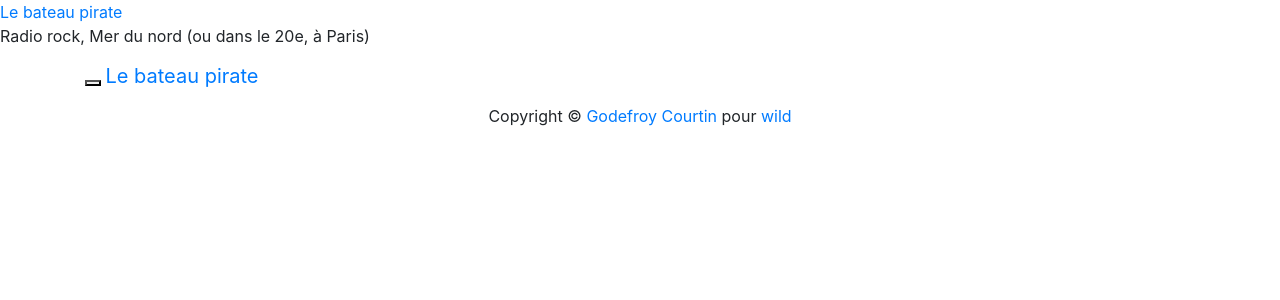
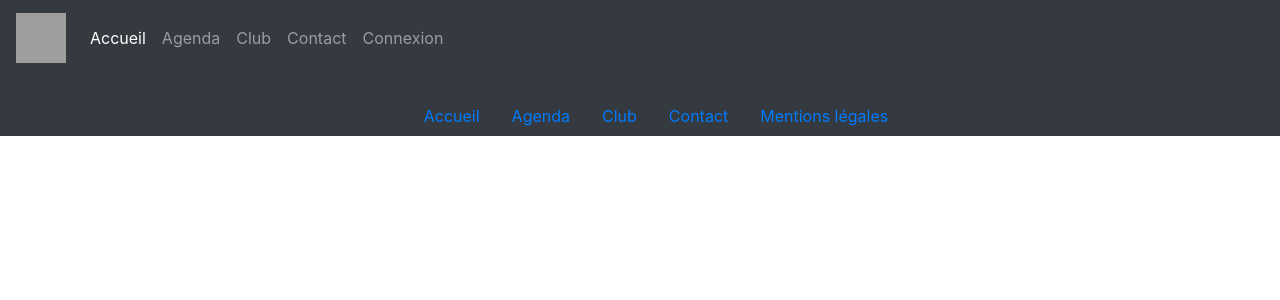
Before and after one commit to GodefroyCourtin/projet3-bridge, a Django app: template bridge/club/templates/club/base.html in a window 1280 px wide. Shown: the top 300 px of the page. Run offline with Django 3.2, Linux system fonts and the light colour scheme; the template is opened without the code that fills it, so the values that code supplies are empty; some libraries are stand-ins or nearby versions; grey boxes are pictures that could not be loaded.

Commit message:
modification de base.html

```diff
--- a/bridge/club/templates/club/base.html
+++ b/bridge/club/templates/club/base.html
@@ -1,66 +1,46 @@
-<!DOCTYPE html>
+<!doctype html>
+
 <html lang="fr">
 
 <head>
-    <meta charset="utf-8">
-    <title></title>
-    <meta name="viewport" content="width=device-width, initial-scale=1">
-    {% load static %}
-
-    <link rel="stylesheet" href="https://stackpath.bootstrapcdn.com/bootstrap/4.3.1/css/bootstrap.min.css"
-        integrity="sha384-ggOyR0iXCbMQv3Xipma34MD+dH/1fQ784/j6cY/iJTQUOhcWr7x9JvoRxT2MZw1T" crossorigin="anonymous">
-
-    <link rel="stylesheet" type="text/css" href="{% static 'club/css/styles.css' %}" />
-
-    <!-- Fonts -->
-    <link
-        href="https://fonts.googleapis.com/css?family=Open+Sans:300italic,400italic,600italic,700italic,800italic,400,300,600,700,800"
-        rel="stylesheet" type="text/css">
-    <link
-        href="https://fonts.googleapis.com/css?family=Josefin+Slab:100,300,400,600,700,100italic,300italic,400italic,600italic,700italic"
-        rel="stylesheet" type="text/css">
-
-    <!-- HTML5 Shim and Respond.js IE8 support of HTML5 elements and media queries -->
-    <!-- WARNING: Respond.js doesn't work if you view the page via file:// -->
-    <!--[if lt IE 9]>
-        <script src="https://oss.maxcdn.com/libs/html5shiv/3.7.0/html5shiv.js"></script>
-        <script src="https://oss.maxcdn.com/libs/respond.js/1.4.2/respond.min.js"></script>
-    <![endif]-->
+    <meta charset="UTF-8">
+    <title>Groupement Amical des Bridgeurs Olivetains</title>
+    <meta name="description" content="Carrousel bridge club">
+    <meta name="viewport" content="width=device-width, initial-scale=1.0">
+    <link rel="stylesheet" href="https://maxcdn.bootstrapcdn.com/bootstrap/4.5.2/css/bootstrap.min.css">
+    <link rel="stylesheet" href="styles.css">
 </head>
 
 <body>
+    <nav class="navbar navbar-dark navbar-expand-lg navbar fixed-top bg-dark">
+        <a class='navbar-brand' href="#">
+            <img src="logo.jpg" width="50" height="50" alt="Logo bridge olivetain">
+        </a>
+        <button class="navbar-toggler" type="button" data-toggle="collapse" data-target="#navbarSupportedContent"
+            aria-controls="navbarSupportedContent" aria-expanded="false" aria-label="Toggle navigation">
+            <span class="navbar-toggler-icon"></span>
+        </button>
 
-    <div class="brand"><a href="/">Le bateau pirate</a></div>
-    <div class="address-bar">Radio rock, Mer du nord (ou dans le 20e, à Paris)</div>
-
-    <!-- Navigation -->
-    <nav class="navbar navbar-default" role="navigation">
-        <div class="container">
-            <!-- Brand and toggle get grouped for better mobile display -->
-            <div class="navbar-header">
-                <button type="button" class="navbar-toggle" data-toggle="collapse"
-                    data-target="#bs-example-navbar-collapse-1">
-                    <span class="sr-only">Menu</span>
-                    <span class="icon-bar"></span>
-                    <span class="icon-bar"></span>
-                    <span class="icon-bar"></span>
-                </button>
-                <!-- navbar-brand is hidden on larger screens, but visible when the menu is collapsed -->
-                <a class="navbar-brand" href="index.html">Le bateau pirate</a>
-            </div>
-            <!-- Collect the nav links, forms, and other content for toggling -->
-            <div class="collapse navbar-collapse" id="bs-example-navbar-collapse-1">
-                <ul class="nav navbar-nav">
-                    <li>
-                        <a href="#">Tous nos disques</a>
-                    </li>
-                </ul>
-            </div>
-            <!-- /.navbar-collapse -->
+        <div class="collapse navbar-collapse" id="navbarSupportedContent">
+            <ul class="navbar-nav mr-auto">
+                <li class="nav-item active">
+                    <a class="nav-link" href="#">Accueil <span class="sr-only">(current)</span></a>
+                </li>
+                <li class="nav-item">
+                    <a class="nav-link" href="#">Agenda</a>
+                </li>
+                <li>
+                    <a class="nav-link" href="#">Club</a>
+                </li>
+                <li>
+                    <a class="nav-link " href="#">Contact</a>
+                </li>
+                <li>
+                    <a class="nav-link" href="#">Connexion
+                </li>
+            </ul>
         </div>
-        <!-- /.container -->
     </nav>
-
 
     <div class="container">
         <div class="row">
@@ -70,24 +50,21 @@
         </div>
     </div>
 
-
-    <footer>
+    <footer id="sticky-footer" class="page-footer bg-dark">
         <div class="container">
-            <div class="row">
-                <div class="col-lg-12 text-center">
-                    <p>Copyright &copy; <a href="http://bit.ly/36nxNJS" target="_blank">Godefroy Courtin</a> pour
-                        <a href="https://wildcodeschool.com" target="_blank">wild</a></p>
-                </div>
+            <div class="row text-center d-flex justify-content-center pt-5 mb-3 ">
+                <a class="nav-link" href="#">Accueil</a>
+                <a class="nav-link" href="#">Agenda</a>
+                <a class="nav-link" href="#">Club</a>
+                <a class="nav-link" href="#">Contact</a>
+                <a class="nav-link" href="#">Mentions légales</a>
             </div>
-        </div>
     </footer>
 
-    <!-- jQuery -->
-    <!-- <script src="{% static 'store/js/jquery.js' %}"></script> -->
-
-    <!-- Bootstrap Core JavaScript -->
-    <!-- <script src="{% static 'store/js/bootstrap.min.js' %}"></script> -->
-
+    <script src="scripts.js"></script>
+    <script src="https://ajax.googleapis.com/ajax/libs/jquery/3.5.1/jquery.min.js"></script>
+    <script src="https://cdnjs.cloudflare.com/ajax/libs/popper.js/1.16.0/umd/popper.min.js"></script>
+    <script src="https://maxcdn.bootstrapcdn.com/bootstrap/4.5.2/js/bootstrap.min.js"></script>
 </body>
 
 </html>
```
Also changed, not shown: bridge/club/templates/club/index.html (added, +8 -0 lines).
